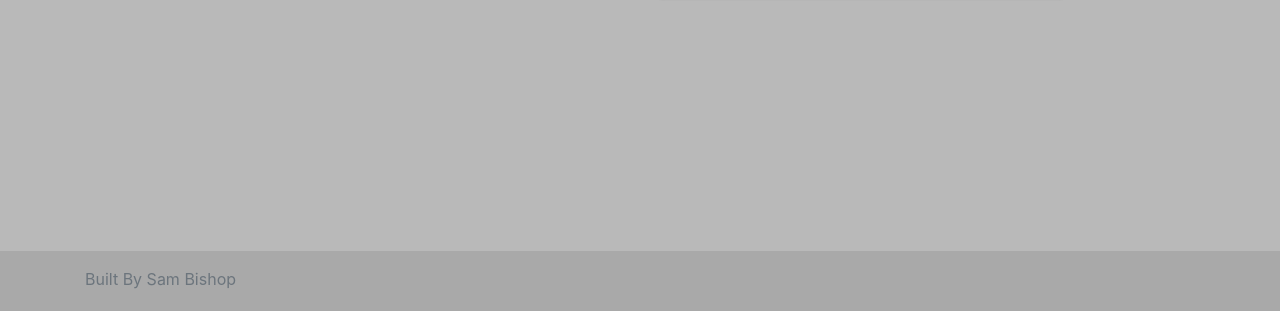
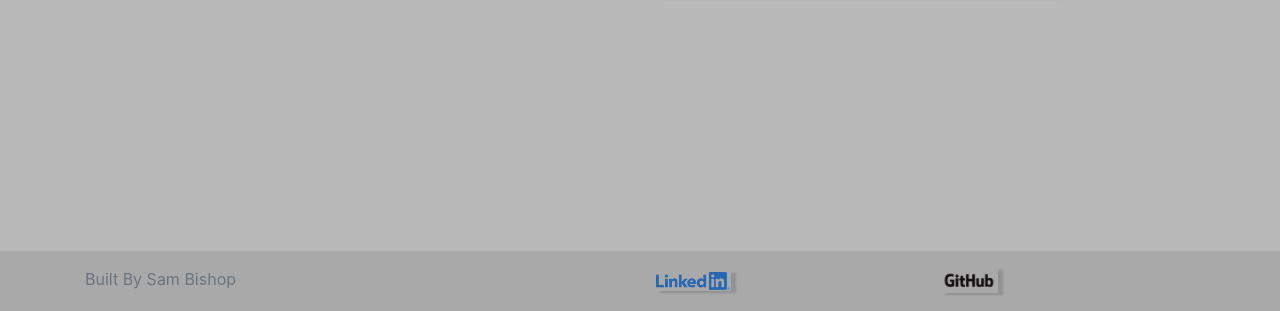
Before and after one commit to sambishop3015/02-CSS-and-Bootstrap-Homework-Responsive-Portfolio, a plain HTML site: page index.html in a window 1280 px wide. Shown: the part 489-800 px from the top of the page. Drawn offline with nearby package versions, Linux system fonts and the light colour scheme.

Commit message:
Social Media Links

```diff
--- a/index.html
+++ b/index.html
@@ -65,23 +65,29 @@
             </div>
         </div>
 
-
-
-
-
-
-
-
         <!--Sticky Footer-->
         <footer class="footer mt-auto py-3">
             <div class="container">
-              <span class="text-muted">Built By Sam Bishop</span>
+                <div class="row">
+                    <div class="col-sm-6">
+                        <span class="text-muted">Built By Sam Bishop</span>
+                    </div>
+                    <div class="col-sm-3">
+                        <a href="https://www.linkedin.com/in/samuel-bishop-12550b123/"><img class="linkedin" src="images/LI-Logo.png" alt="Linkedin Profile"></a>
+                    </div>
+                    <div class="col-sm-3">
+                        <a href="https://github.com/sambishop3015"><img class="github" src="images/GitHub_Logo.png" alt="Linkedin Profile"></a>
+                </div>
+
             </div>
+
         </footer>
 
         <!--Script Tags-->
         <script src="https://code.jquery.com/jquery-3.5.1.slim.min.js" integrity="sha384-DfXdz2htPH0lsSSs5nCTpuj/zy4C+OGpamoFVy38MVBnE+IbbVYUew+OrCXaRkfj" crossorigin="anonymous"></script>
         <script src="https://cdn.jsdelivr.net/npm/popper.js@1.16.1/dist/umd/popper.min.js" integrity="sha384-9/reFTGAW83EW2RDu2S0VKaIzap3H66lZH81PoYlFhbGU+6BZp6G7niu735Sk7lN" crossorigin="anonymous"></script>
         <script src="https://stackpath.bootstrapcdn.com/bootstrap/4.5.2/js/bootstrap.min.js" integrity="sha384-B4gt1jrGC7Jh4AgTPSdUtOBvfO8shuf57BaghqFfPlYxofvL8/KUEfYiJOMMV+rV" crossorigin="anonymous"></script>
+        <!--Linkedin-->
+        <script type="text/javascript" src="https://platform.linkedin.com/badges/js/profile.js" async defer></script>
     </body>
 </html>
--- a/styles/sticky-footer.css
+++ b/styles/sticky-footer.css
@@ -28,7 +28,7 @@ body {
 }
 
 img {
-  /* max-height: 600px; */
+  max-height: 600px;
   max-width: 100%;
   border: darkgrey;
   border-style: solid;
@@ -40,18 +40,30 @@ ul {
   position: absolute;
 }
 
+.linkedin {
+  max-height: 20px;
+  text-align: center;
+}
+
+.github {
+  max-height: 25px;
+  text-align: center;
+}
+
 @media screen and (max-width: 575px) {
-
 
 .main {
   padding: 0;
   margin: 0;
   border: 0;
 }
+
 div.col-sm-6 {
   padding-right: 0;
 }
+
 img {
+  max-height: none;
   padding: 0;
   max-width: 100%;
   border: none;
@@ -59,6 +71,7 @@ ul {
   border-width: 0px;
   box-shadow: none;
 }
+
 ul {
   position: static;
 }
```
Also changed, not shown: images/GitHub_Logo.png (added), images/GitHub_Logo_White.png (added), images/LI-In-Bug.png (added), images/LI-Logo.png (added). Lines whose indentation alone changed are shown as unchanged.
